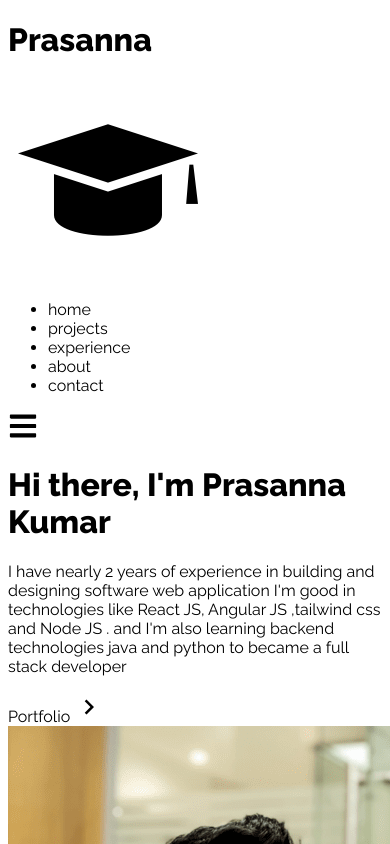
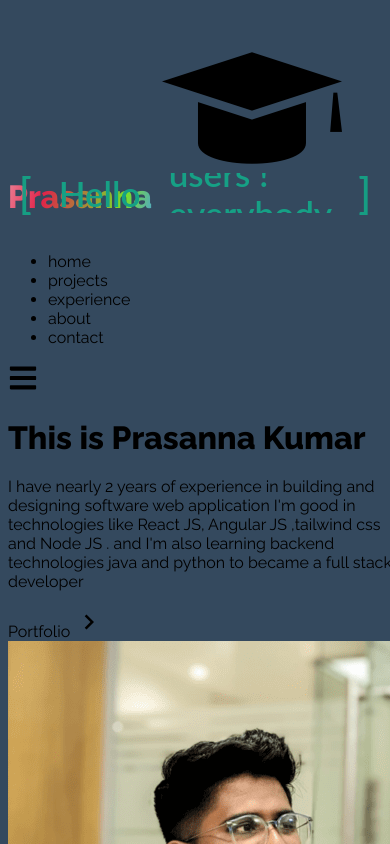
Before and after one commit to Prasanna5030/portfolio, a React (Create React App) app: page / in a window 390 px wide. Shown: the top 844 px of the page. Built offline with nearby package versions, Linux system fonts and the light colour scheme.

Commit message:
scss hello world animation added

```diff
--- a/package.json
+++ b/package.json
@@ -38,6 +38,7 @@
     ]
   },
   "devDependencies": {
+    "sass": "^1.69.7",
     "tailwindcss": "^3.4.0"
   }
 }
--- a/src/components/Home.js
+++ b/src/components/Home.js
@@ -1,13 +1,32 @@
 import React from 'react'
 import img from "../assets/newimgs.png"
 import { MdOutlineKeyboardArrowRight } from "react-icons/md"
-import { Link } from 'react-scroll'
+import { Link } from 'react-scroll';
+import '../index.scss';
 const Home = () => {
     return (
         <div name="home" className='bg-white text-black h-screen w-full'>
             <div className='max-w-screen-lg mx-auto flex flex-col justify-center items-center h-full px-4 text-black md:flex-row'>
                 <div className="flex flex-col justify-center h-full mt-[5%] ">
-                    <h1 className="text-4xl py-4 md:py-0 sm:text-7xl font-bold animate-pulse ">Hi there, I'm Prasanna Kumar</h1>
+
+
+<div class="content">
+<div class="content__container">
+  <p class="content__container__text text-black md:text-5xl">
+    Hello
+  </p>
+
+  <ul class="content__container__list md:text-5xl">
+    <li class="content__container__list__item">world !</li>
+    <li class="content__container__list__item">there !</li>
+    <li class="content__container__list__item">users !</li>
+    <li class="content__container__list__item">everybody !</li>
+
+  </ul>
+</div>
+</div>
+<h1 className="text-4xl py-4 md:py-0 sm:text-6xl font-bold animate-pulse md:mt-[25%] mt-[60%] "> This is Prasanna Kumar</h1>
+
                     <p className='text-gray-500 py-4 max-w-md' > I have nearly 2 years of experience in building and designing software web application
                         I'm good in technologies like React JS, Angular JS ,tailwind css and  Node JS  . and I'm also learning backend technologies java and python to became a full stack developer
                     </p>
--- a/src/components/Navbar.js
+++ b/src/components/Navbar.js
@@ -36,7 +36,7 @@ const Navbar = () => {
   return (
     <div className="flex justify-between items-center bg-white text-black h-20 w-full fixed">
       <div className="flex flex-row">
-        <h1 className="font-signature text-3xl my-4 pl-4">Prasanna</h1>
+        <h1 className="font-signature text-3xl my-4 pl-4 signTitle">Prasanna</h1>
         <img src={hat} alt="hat-img" className="w-16 h-16 animate-pulse hover:animate-bounce"/>
       </div>
 
@@ -50,7 +50,7 @@ const Navbar = () => {
         </div>
 
         {!navItems &&  <ul className="flex flex-col justify-center items-center w-full h-screen absolute top-0 left-0 bg-gradient-to-b from-gray-500 to-black text-white">
-        {links.map(({id , link}) => <li key={id} className="cursor-pointer px-4 hover:scale-110 py-6 duration-200"> <Link to={link} smooth duration={500} onClick={()=>setNavItems(!navItems)}>{link}</Link></li>
+        {links.map(({id , link}) => <li key={id} className="cursor-pointer px-4 hover:scale-110 py-6 duration-200 z-20"> <Link to={link} smooth duration={500} onClick={()=>setNavItems(!navItems)}>{link}</Link></li>
         )}
         </ul>}
       </div>
--- a/src/index.css
+++ b/src/index.css
@@ -12,3 +12,30 @@
 font-family: 'Raleway', sans-serif;
   }
 }
+
+.signTitle{
+
+    background-image: linear-gradient(
+    -255deg,
+    rgb(248, 240, 240) 10%,
+    #e12349 39%,
+    #79df27 67%,
+    #479aec 80%
+  );
+  background-size: auto auto;
+  background-clip: border-box;
+  background-size: 200% auto;
+  color: #b9db5b;
+  background-clip: text;
+  text-fill-color: transparent;
+  -webkit-background-clip: text;
+  -webkit-text-fill-color: transparent;
+  animation: textclip 3s linear infinite;
+  display: inline-block;
+
+}
+@keyframes textclip {
+  to {
+    background-position: 200% center;
+  }
+}
--- /dev/null
+++ b/src/index.scss
@@ -0,0 +1,309 @@
+body {
+    width: 100%;
+    height: 100%;
+    background-color: #34495e;
+  }
+
+  .content {
+    position: absolute;
+    top: 30%;
+    left: 25%;
+    transform: translate(-50%, -50%);
+    height: 160px;
+    overflow:hidden;
+
+    font-family: 'Lato', sans-serif;
+    font-size: 42px;
+    line-height: 40px;
+    color:#16a085;
+
+    &__container {
+      font-weight: 600;
+      overflow: hidden;
+      height: 40px;
+      padding: 0 40px;
+
+      &:before {
+        content: '[';
+        left: 0;
+      }
+
+      &:after {
+        content: ']';
+        position: absolute;
+        right: 0;
+      }
+
+      &:after, &:before {
+        position: absolute;
+        top: 0;
+
+        color: #16a085;
+        font-size: 42px;
+        line-height: 40px;
+
+        -webkit-animation-name: opacity;
+        -webkit-animation-duration: 2s;
+        -webkit-animation-iteration-count: infinite;
+        animation-name: opacity;
+        animation-duration: 2s;
+        animation-iteration-count: infinite;
+      }
+
+      &__text {
+        display: inline;
+        float: left;
+        margin: 0;
+      }
+
+      &__list {
+        margin-top: 0;
+        padding-left: 140px;
+        text-align: left;
+        list-style: none;
+
+        -webkit-animation-name: change;
+        -webkit-animation-duration: 10s;
+        -webkit-animation-iteration-count: infinite;
+        animation-name: change;
+        animation-duration: 10s;
+        animation-iteration-count: infinite;
+
+        &__item {
+          line-height:40px;
+          margin:0;
+        }
+      }
+    }
+  }
+
+  @-webkit-keyframes opacity {
+    0%, 100% {opacity:0;}
+    50% {opacity:1;}
+  }
+
+  @-webkit-keyframes change {
+    0%, 12.66%, 100% {transform:translate3d(0,0,0);}
+    16.66%, 29.32% {transform:translate3d(0,-25%,0);}
+    33.32%,45.98% {transform:translate3d(0,-50%,0);}
+    49.98%,62.64% {transform:translate3d(0,-75%,0);}
+    66.64%,79.3% {transform:translate3d(0,-50%,0);}
+    83.3%,95.96% {transform:translate3d(0,-25%,0);}
+  }
+
+  @-o-keyframes opacity {
+    0%, 100% {opacity:0;}
+    50% {opacity:1;}
+  }
+
+  @-o-keyframes change {
+    0%, 12.66%, 100% {transform:translate3d(0,0,0);}
+    16.66%, 29.32% {transform:translate3d(0,-25%,0);}
+    33.32%,45.98% {transform:translate3d(0,-50%,0);}
+    49.98%,62.64% {transform:translate3d(0,-75%,0);}
+    66.64%,79.3% {transform:translate3d(0,-50%,0);}
+    83.3%,95.96% {transform:translate3d(0,-25%,0);}
+  }
+
+  @-moz-keyframes opacity {
+    0%, 100% {opacity:0;}
+    50% {opacity:1;}
+  }
+
+  @-moz-keyframes change {
+    0%, 12.66%, 100% {transform:translate3d(0,0,0);}
+    16.66%, 29.32% {transform:translate3d(0,-25%,0);}
+    33.32%,45.98% {transform:translate3d(0,-50%,0);}
+    49.98%,62.64% {transform:translate3d(0,-75%,0);}
+    66.64%,79.3% {transform:translate3d(0,-50%,0);}
+    83.3%,95.96% {transform:translate3d(0,-25%,0);}
+  }
+
+  @keyframes opacity {
+    0%, 100% {opacity:0;}
+    50% {opacity:1;}
+  }
+
+  @keyframes change {
+    0%, 12.66%, 100% {transform:translate3d(0,0,0);}
+    16.66%, 29.32% {transform:translate3d(0,-25%,0);}
+    33.32%,45.98% {transform:translate3d(0,-50%,0);}
+    49.98%,62.64% {transform:translate3d(0,-75%,0);}
+    66.64%,79.3% {transform:translate3d(0,-50%,0);}
+    83.3%,95.96% {transform:translate3d(0,-25%,0);}
+  }
+
+  // 6 is the number of animation.
+  // Here, there are 4 lines :
+
+  // 1 to 2
+  // 2 to 3
+  // 3 to 4
+  // 4 to 3
+  // 3 to 2
+  // 2 to 1
+
+  // 6x + 6y = 100 (100% duration)
+
+  // HERE :
+  // y = 4 -> Animation between two lines
+  // x = 12.66 -> Time spent on a line
+
+  // You can define a value and calculate the other if you want change speed or the number of lines
+
+
+  @media screen and (max-width:432px) {
+    body {
+        width: 100%;
+        height: 100%;
+        background-color: #34495e;
+      }
+
+      .content {
+        position: absolute;
+        top: 30%;
+        left: 50%;
+        transform: translate(-50%, -50%);
+        height: 160px;
+        overflow:hidden;
+
+        font-family: 'Lato', sans-serif;
+        font-size: 35px;
+        line-height: 40px;
+        color:#16a085;
+
+        &__container {
+          font-weight: 600;
+          overflow: hidden;
+          height: 40px;
+          padding: 0 40px;
+
+          &:before {
+            content: '[';
+            left: 0;
+          }
+
+          &:after {
+            content: ']';
+            position: absolute;
+            right: 0;
+          }
+
+          &:after, &:before {
+            position: absolute;
+            top: 0;
+
+            color: #16a085;
+            font-size: 42px;
+            line-height: 40px;
+
+            -webkit-animation-name: opacity;
+            -webkit-animation-duration: 2s;
+            -webkit-animation-iteration-count: infinite;
+            animation-name: opacity;
+            animation-duration: 2s;
+            animation-iteration-count: infinite;
+          }
+
+          &__text {
+            display: inline;
+            float: left;
+            margin: 0;
+          }
+
+          &__list {
+            margin-top: 0;
+            padding-left: 110px;
+            text-align: left;
+            list-style: none;
+
+            -webkit-animation-name: change;
+            -webkit-animation-duration: 10s;
+            -webkit-animation-iteration-count: infinite;
+            animation-name: change;
+            animation-duration: 10s;
+            animation-iteration-count: infinite;
+
+            &__item {
+              line-height:40px;
+              margin:0;
+            }
+          }
+        }
+      }
+
+      @-webkit-keyframes opacity {
+        0%, 100% {opacity:0;}
+        50% {opacity:1;}
+      }
+
+      @-webkit-keyframes change {
+        0%, 12.66%, 100% {transform:translate3d(0,0,0);}
+        16.66%, 29.32% {transform:translate3d(0,-25%,0);}
+        33.32%,45.98% {transform:translate3d(0,-50%,0);}
+        49.98%,62.64% {transform:translate3d(0,-75%,0);}
+        66.64%,79.3% {transform:translate3d(0,-50%,0);}
+        83.3%,95.96% {transform:translate3d(0,-25%,0);}
+      }
+
+      @-o-keyframes opacity {
+        0%, 100% {opacity:0;}
+        50% {opacity:1;}
+      }
+
+      @-o-keyframes change {
+        0%, 12.66%, 100% {transform:translate3d(0,0,0);}
+        16.66%, 29.32% {transform:translate3d(0,-25%,0);}
+        33.32%,45.98% {transform:translate3d(0,-50%,0);}
+        49.98%,62.64% {transform:translate3d(0,-75%,0);}
+        66.64%,79.3% {transform:translate3d(0,-50%,0);}
+        83.3%,95.96% {transform:translate3d(0,-25%,0);}
+      }
+
+      @-moz-keyframes opacity {
+        0%, 100% {opacity:0;}
+        50% {opacity:1;}
+      }
+
+      @-moz-keyframes change {
+        0%, 12.66%, 100% {transform:translate3d(0,0,0);}
+        16.66%, 29.32% {transform:translate3d(0,-25%,0);}
+        33.32%,45.98% {transform:translate3d(0,-50%,0);}
+        49.98%,62.64% {transform:translate3d(0,-75%,0);}
+        66.64%,79.3% {transform:translate3d(0,-50%,0);}
+        83.3%,95.96% {transform:translate3d(0,-25%,0);}
+      }
+
+      @keyframes opacity {
+        0%, 100% {opacity:0;}
+        50% {opacity:1;}
+      }
+
+      @keyframes change {
+        0%, 12.66%, 100% {transform:translate3d(0,0,0);}
+        16.66%, 29.32% {transform:translate3d(0,-25%,0);}
+        33.32%,45.98% {transform:translate3d(0,-50%,0);}
+        49.98%,62.64% {transform:translate3d(0,-75%,0);}
+        66.64%,79.3% {transform:translate3d(0,-50%,0);}
+        83.3%,95.96% {transform:translate3d(0,-25%,0);}
+      }
+
+      // 6 is the number of animation.
+      // Here, there are 4 lines :
+
+      // 1 to 2
+      // 2 to 3
+      // 3 to 4
+      // 4 to 3
+      // 3 to 2
+      // 2 to 1
+
+      // 6x + 6y = 100 (100% duration)
+
+      // HERE :
+      // y = 4 -> Animation between two lines
+      // x = 12.66 -> Time spent on a line
+
+      // You can define a value and calculate the other if you want change speed or the number of lines
+
+  }
```
Also changed, not shown: 1 other file (tests, documents, lock files or other folders).
